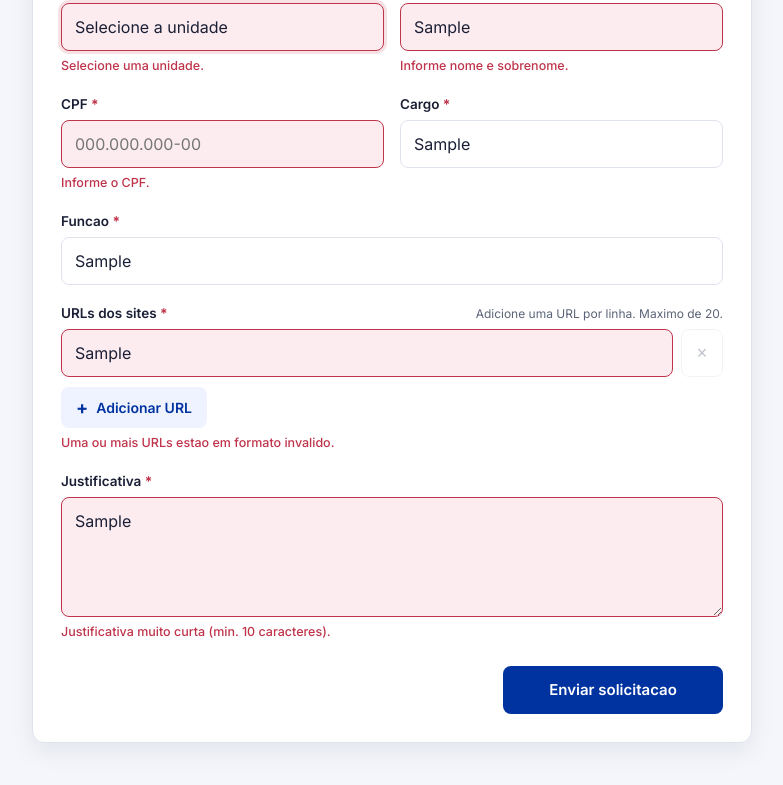
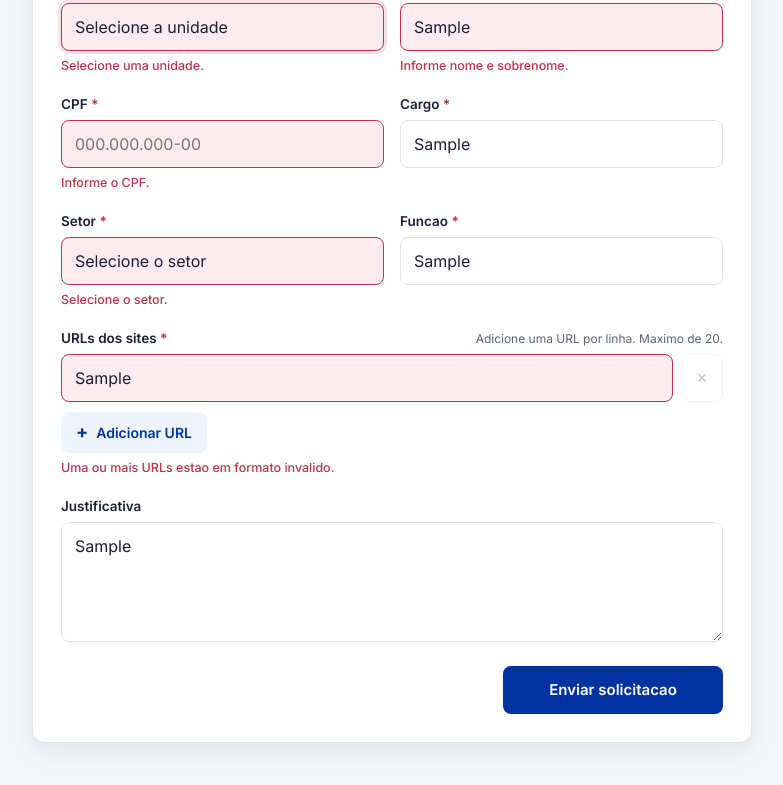
Before and after one commit to enzononato/revalle-firewall-form, a website: page public/index.html in a window 1280 px wide. Both pictures are taken after typing "Sample", "Sample", "Sample", "Sample", "Sample", "Sample" into the empty fields and a click on the button "Enviar solicitacao". Shown: the part 268-1053 px from the top of the page, without its empty margins (248-1031 px from the left). Drawn offline with Linux system fonts and the light colour scheme.

Commit message:
delete justificativa field and add setor

```diff
--- a/public/index.html
+++ b/public/index.html
@@ -69,7 +69,24 @@
             <small class="error" data-error-for="cargo"></small>
           </div>
 
-          <div class="field full">
+          <div class="field">
+            <label for="setor">Setor <span class="req">*</span></label>
+            <select id="setor" name="setor" required>
+              <option value="" disabled selected>Selecione o setor</option>
+              <option value="101 - Puxada">101 - Puxada</option>
+              <option value="201 - Armazem">201 - Armazem</option>
+              <option value="301 - ADM">301 - ADM</option>
+              <option value="401 - Vendas">401 - Vendas</option>
+              <option value="501 - Entrega">501 - Entrega</option>
+              <option value="701 - Jovem Aprendiz">701 - Jovem Aprendiz</option>
+              <option value="801 - ADM - CSC">801 - ADM - CSC</option>
+              <option value="802 - Vendas - CSC">802 - Vendas - CSC</option>
+              <option value="803 - Entrega - CSC">803 - Entrega - CSC</option>
+            </select>
+            <small class="error" data-error-for="setor"></small>
+          </div>
+
+          <div class="field">
             <label for="funcao">Funcao <span class="req">*</span></label>
             <input type="text" id="funcao" name="funcao" maxlength="150" required />
             <small class="error" data-error-for="funcao"></small>
@@ -87,9 +104,9 @@
             <small class="error" data-error-for="urls"></small>
           </div>
 
-          <div class="field full">
-            <label for="justificativa">Justificativa <span class="req">*</span></label>
-            <textarea id="justificativa" name="justificativa" rows="4" maxlength="2000" placeholder="Explique por que esses sites precisam ser desbloqueados." required></textarea>
+          <div class="field full" hidden>
+            <label for="justificativa">Justificativa</label>
+            <textarea id="justificativa" name="justificativa" rows="4" maxlength="2000" placeholder="Explique por que esses sites precisam ser desbloqueados."></textarea>
             <small class="error" data-error-for="justificativa"></small>
           </div>
         </div>
--- a/public/script.js
+++ b/public/script.js
@@ -169,6 +169,9 @@
     const cargo = document.getElementById('cargo').value.trim();
     if (!cargo) { setFieldError('cargo', 'Informe o cargo.'); errors.push('Cargo'); }
 
+    const setor = document.getElementById('setor').value.trim();
+    if (!setor) { setFieldError('setor', 'Selecione o setor.'); errors.push('Setor'); }
+
     const funcao = document.getElementById('funcao').value.trim();
     if (!funcao) { setFieldError('funcao', 'Informe a funcao.'); errors.push('Funcao'); }
 
@@ -186,16 +189,10 @@
     }
 
     const justificativa = document.getElementById('justificativa').value.trim();
-    if (!justificativa) {
-      setFieldError('justificativa', 'Informe a justificativa.'); errors.push('Justificativa');
-    } else if (justificativa.length < 10) {
-      setFieldError('justificativa', 'Justificativa muito curta (min. 10 caracteres).');
-      errors.push('Justificativa');
-    }
 
     return {
       valid: errors.length === 0,
-      payload: { unidade, nome_completo: nome, cpf: cpfDigits, cargo, funcao, urls, justificativa },
+      payload: { unidade, nome_completo: nome, cpf: cpfDigits, cargo, setor, funcao, urls, justificativa },
     };
   }
 
```
Also changed, not shown: db.js (+16 -10 lines), server.js (+18 -3 lines).
